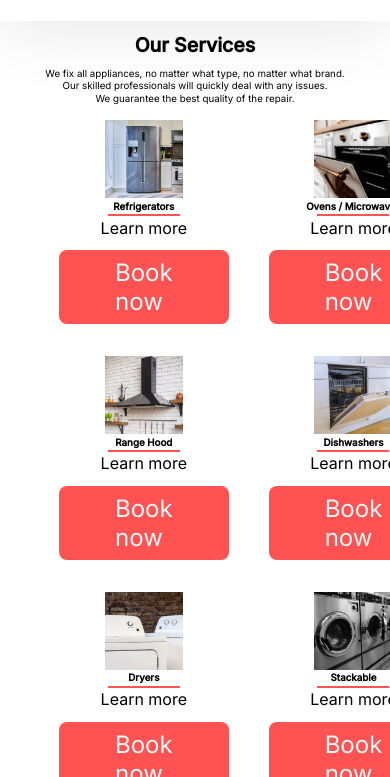
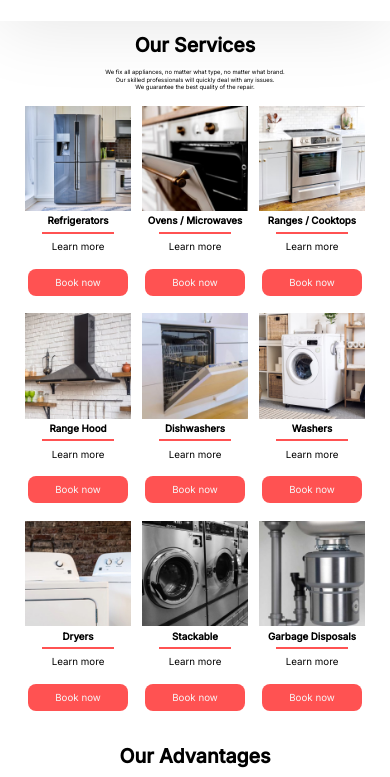
Before and after one commit to appliances-repair/appliances-repair.github.io, a plain HTML site: page services.html in a window 390 px wide. Shown: the part 67-844 px from the top of the page. Drawn offline with Linux system fonts and the light colour scheme; a web font is replaced by a local one.

Commit message:
Adapting services page

```diff
--- a/style.css
+++ b/style.css
@@ -106,9 +106,9 @@ html, body {
   text-shadow: none;
   font-weight: 400;
   color: var(--book-button-text-color);
-  padding: 8px 56px;
+  padding: 12px 12%;
   font-family: var(--inter-font-family);
-  font-size: 24px;
+  font-size: 1.5vw;
   text-decoration: none;
   border-radius: 8px;
   margin: 10px 20px 0 20px;
@@ -193,7 +193,7 @@ section#services {
 
 #services-gallery {
   width: 100vw;
-  padding: 0 10%;
+  padding: 0 5%;
   margin: 4% 0;
   display: grid;
   grid-template-columns: 1fr 1fr 1fr;
@@ -211,7 +211,7 @@ h2#services-description {
   width: 100%;
   margin-top: 3%;
   font-family: var(--inter-font-family);
-  font-size: 2.5vw;
+  font-size: 1.5vw;
   text-align: center;
   line-height: 1.24;
   font-weight: 400;
@@ -227,15 +227,14 @@ h2#services-description {
 
 .service-tile img {
   max-width: 250px;
-  width: 20vw;
+  width: 27vw;
 }
 
 .service-name {
   font-size: 2.5vw;
   font-weight: 600;
   line-height: 1.24;
-  margin-top: 1.3%;
-  margin-bottom: 0.7%;
+  margin: 3.7% 0;
 }
 
 .divider {
@@ -249,7 +248,8 @@ h2#services-description {
   font-size: 20px;
   line-height: 1.24;
   font-weight: 400;
-  margin-bottom: 1%;
+  margin-top: 6px;
+  margin-bottom: 5%;
 }
 
 .service-learn-more:hover {
@@ -378,6 +378,13 @@ h2#services-description {
   }
 
   .service-learn-more {
-    font-size: 16px;
+    font-size: 2.5vw;
+  }
+
+  .primary-btn,
+  .secondary-btn {
+    padding: 8px 23%;
+    font-size: 2.5vw;
+    white-space: nowrap;
   }
 }
```
